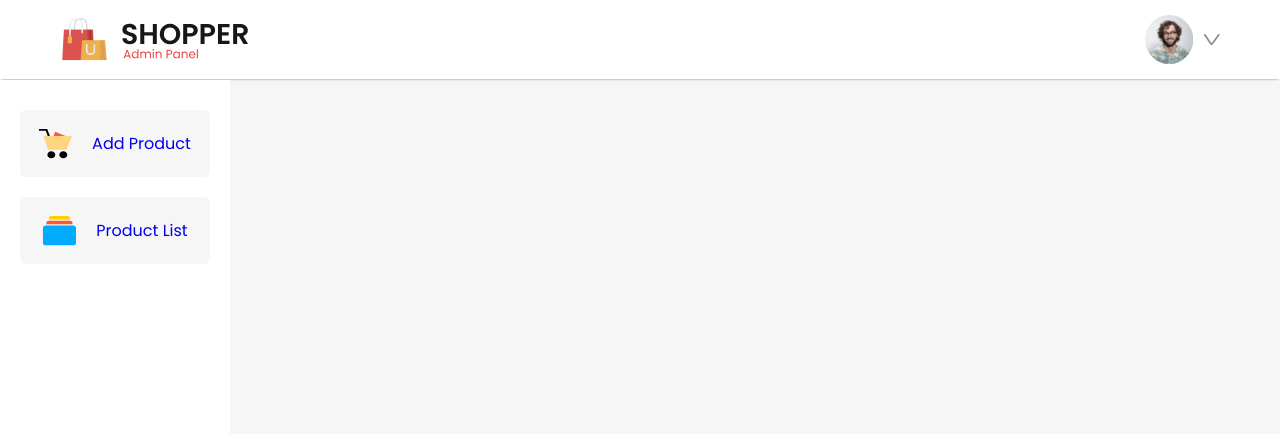
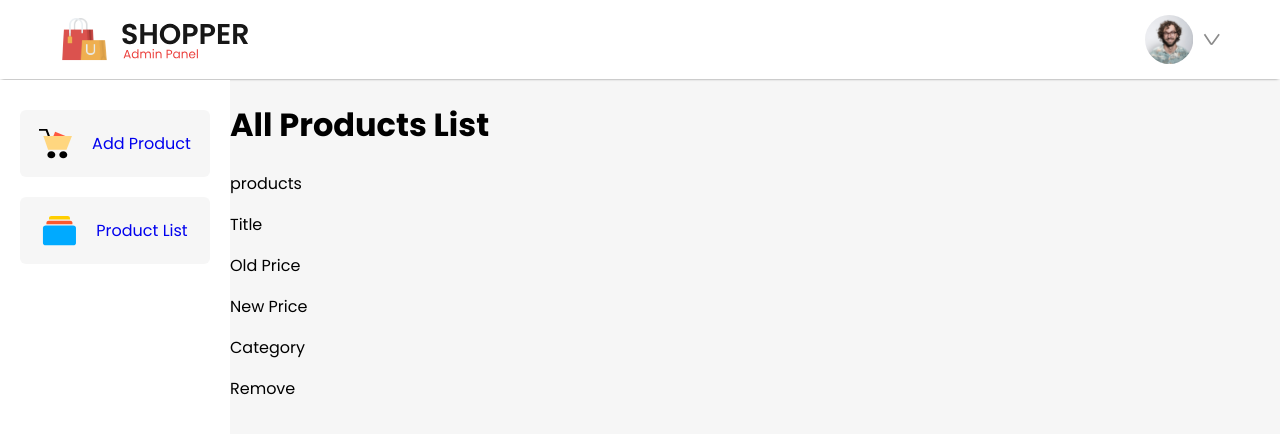
Before and after one commit to 1lelanta/E-commerce--main, a React (Vite) app in the folder admin/: page /listproduct in a window 1280 px wide. Shown: the top 434 px of the page. Built offline with nearby package versions, Linux system fonts and the light colour scheme.

Commit message:
feat(listProduct) add html structure for the list product page

```diff
--- a/admin/src/Components/ListProduct/ListProduct.jsx
+++ b/admin/src/Components/ListProduct/ListProduct.jsx
@@ -4,7 +4,15 @@ import './ListProduct'
 export const ListProduct = () => {
   return (
     <div className='list-product'>
-
+      <h1>All Products List</h1>
+      <div className="listproduct-format-main">
+        <p>products</p>
+        <p>Title</p>
+        <p>Old Price</p>
+        <p>New Price</p>
+        <p>Category</p>
+        <p>Remove</p>
+      </div>
     </div>
   )
 }
```
